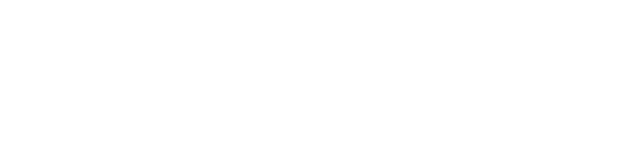
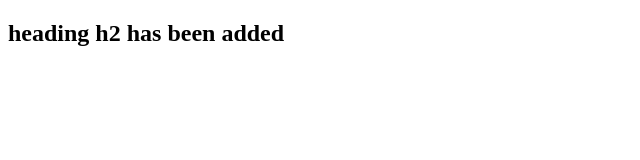
Before and after one commit to john1932/gittest, a plain HTML site: page index.html in a window 1280 px wide. Shown: the whole page, without its empty margins (0-640 px from the left). Drawn offline with Linux system fonts and the light colour scheme.

Commit message:
added h2 tag in index file

```diff
--- a/index.html
+++ b/index.html
@@ -9,7 +9,7 @@
 </head>
 
 <body>
-
+    <h2>heading h2 has been added</h2>
 </body>
 
 </html>
```
